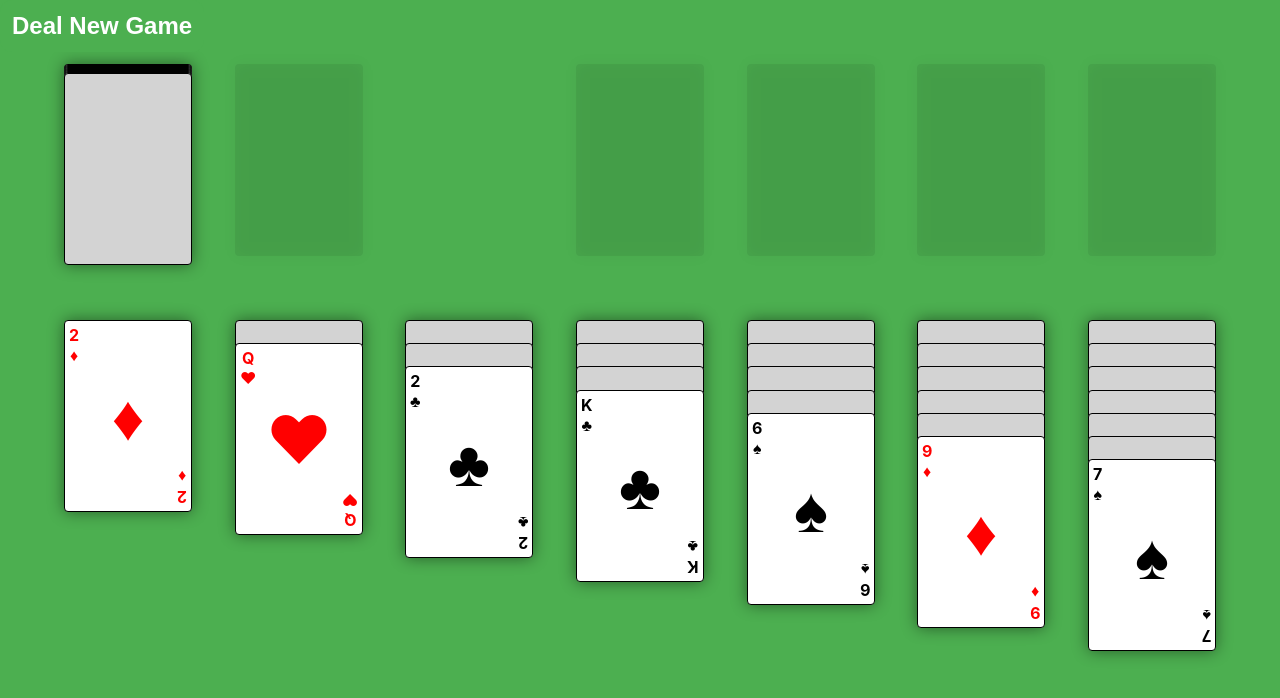
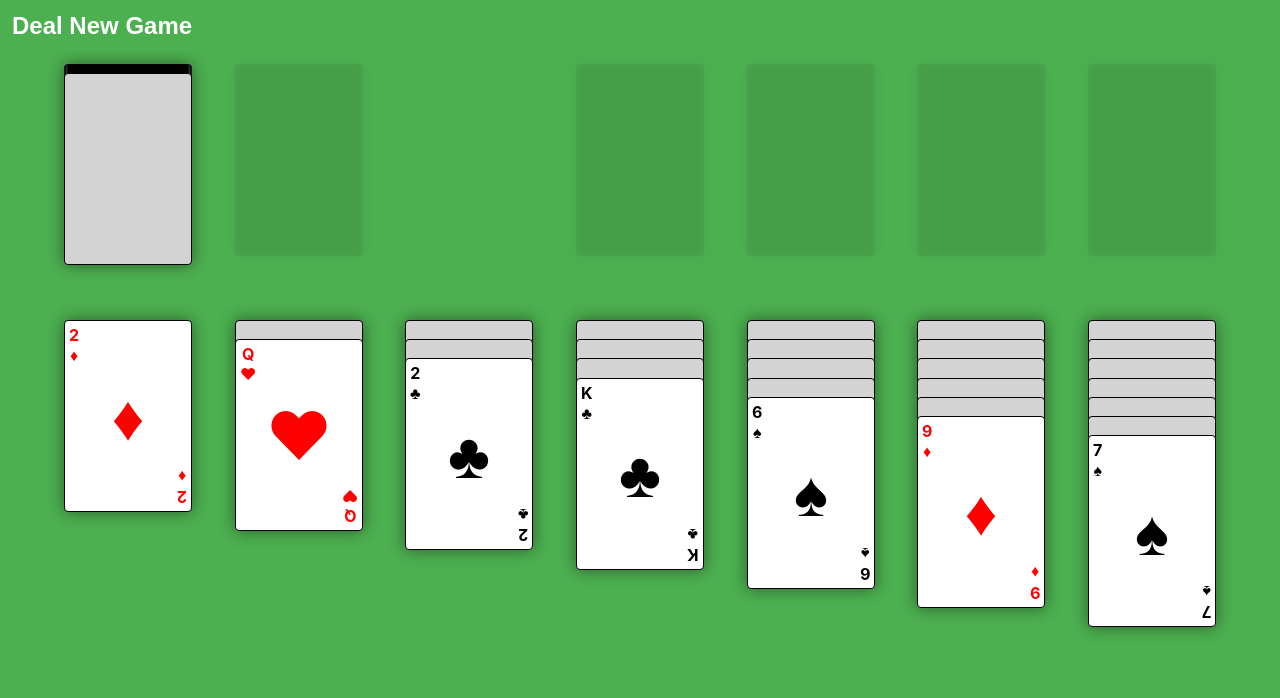
Before and after one commit to brncsk/react-recoil-klondike, a React (Create React App) app: page / in a window 1280 px wide. Shown: the top 698 px of the page. Built offline with nearby package versions, Linux system fonts and the light colour scheme.

Commit message:
refactor(Stack): safe-guard and document style computation wrt. grid rows, simplify CSS class name structure

```diff
--- a/src/components/DragPreview.tsx
+++ b/src/components/DragPreview.tsx
@@ -47,7 +47,7 @@ export function DragPreview() {
 
   return (
     <div
-      className="stack drag-preview fanned-out"
+      className="stack drag-preview tableau"
       style={getPreviewStyle(initialOffset, currentOffset)}
     >
       {cards.slice(cards.indexOf(card)).map((card) => (
--- a/src/components/Stack.tsx
+++ b/src/components/Stack.tsx
@@ -18,22 +18,30 @@ function getStackStyle({
   stack,
   cards,
   numFaceUp,
-  isFannedOut,
   isDropTarget,
 }: {
   stack: StackId;
   cards: CardDragInfo["card"][];
   numFaceUp: number;
-  isFannedOut: boolean;
   isDropTarget: boolean;
 }) {
   const style: React.CSSProperties = {
     gridColumn: getStackGridColumn(stack),
   };
 
-  if (isFannedOut) {
+  // If the stack is a tableau, we need to set the grid template rows so that
+  // the cards are spaced out correctly.
+  //
+  // We use `repeat()` twice, once for the face-down cards and once for the
+  // face-up cards (face-up cards are spaced out more than face-down cards).
+  //
+  // We use the CSS custom properties `--card-fanout-gap-face-down` and
+  // `--card-fanout-gap-face-up` to control the spacing (see `index.css`).
+  if (getStackType(stack) === "tableau") {
+    const numFaceDown = Math.max(cards.length - numFaceUp, 0);
+
     style.gridTemplateRows = [
-      `repeat(${cards.length - numFaceUp}, var(--card-fanout-gap-face-down))`,
+      `repeat(${numFaceDown}, var(--card-fanout-gap-face-down))`,
       `repeat(${numFaceUp}, var(--card-fanout-gap-face-up))`,
     ].join(" ");
   }
@@ -50,7 +58,6 @@ export function Stack({ stack, onClick }: StackProps) {
   const numFaceUp = useRecoilValue(stackNumFaceUpCardsState(stack));
 
   const monitor = useDragDropManager().getMonitor();
-  const isFannedOut = stack.startsWith("tableau");
 
   const moveCard = useMoveCard();
   const isValidMove = useIsValidMove();
@@ -99,12 +106,11 @@ export function Stack({ stack, onClick }: StackProps) {
   return (
     <div
       ref={drop}
-      className={`stack ${stack} ${isFannedOut ? "fanned-out" : ""}`}
+      className={`stack ${stack}`}
       style={getStackStyle({
         stack,
         cards,
         numFaceUp,
-        isFannedOut,
         isDropTarget: isOver && canDrop,
       })}
       onClick={onClick}
--- a/src/index.css
+++ b/src/index.css
@@ -78,7 +78,7 @@ button {
   will-change: transform, filter;
 }
 
-.stack.fanned-out {
+.stack.tableau {
   grid-auto-rows: calc(var(--card-height) / 5);
   gap: 0.25rem;
 }
```
